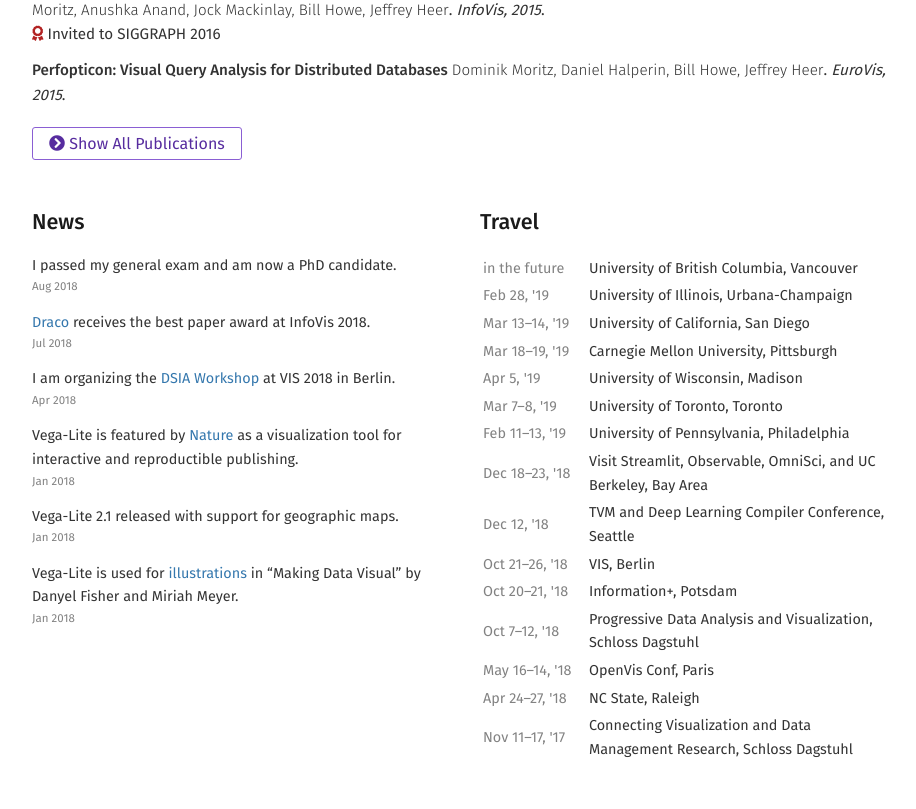
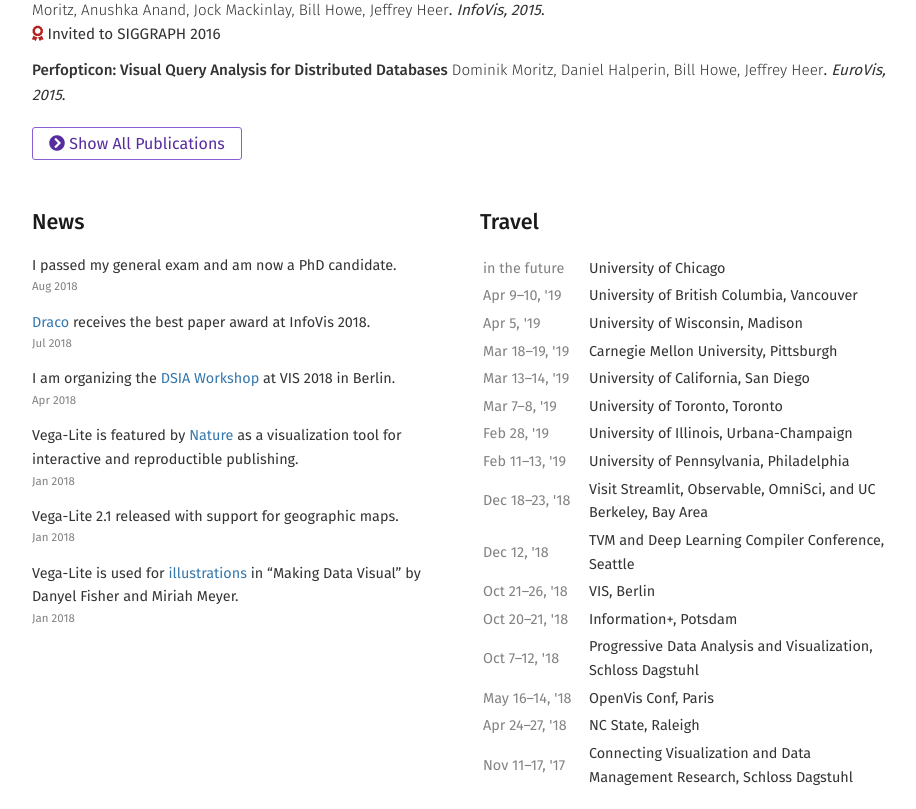
Before and after one commit to domoritz/domoritz.github.io, a Jekyll site: the page built from index.md, in a window 1280 px wide and 900 px high, scrolled down 1573 px, cut to the strip 0-809 px from the top of the window. Shown: the whole strip, without its empty margins (176-1092 px from the left). Built offline with Jekyll 4.4.1, drawn with Linux system fonts in a browser that asks for light colours; nearby versions of some CDN libraries.

Commit message:
Sprt travel

```diff
--- a/_data/travel.yml
+++ b/_data/travel.yml
@@ -1,25 +1,28 @@
+- title: University of Chicago
 - title: University of British Columbia
   where: Vancouver
+  start: 2019-04-09
+  end: 2019-04-10
+- title: University of Wisconsin
+  where: Madison
+  start: 2019-04-05
+  end: 2019-04-05
+- title: Carnegie Mellon University
+  where: Pittsburgh
+  start: 2019-03-18
+  end: 2019-03-19
+- title: University of California
+  where: San Diego
+  start: 2019-03-13
+  end: 2019-03-14
+- title: University of Toronto
+  where: Toronto
+  start: 2019-03-07
+  end: 2019-03-08
 - title: University of Illinois
   where: Urbana-Champaign
   start: 2019-02-28
   end: 2019-02-28
-- title: University of California
-  where: San Diego
-  start: 2019-03-13
-  end: 2019-03-14
-- title: Carnegie Mellon University
-  where: Pittsburgh
-  start: 2019-03-18
-  end: 2019-03-19
-- title: University of Wisconsin
-  where: Madison
-  start: 2019-04-05
-  end: 2019-04-05
-- title: University of Toronto
-  where: Toronto
-  start: 2019-03-07
-  end: 2019-03-08
 - title: University of Pennsylvania
   where: Philadelphia
   start: 2019-02-11
--- a/index.md
+++ b/index.md
@@ -81,7 +81,12 @@ During my first year at UW, I received support from the [Fulbright program](http
 
 <table>
 <tbody>
-{% for travel in site.data.travel %}
+{% assign future_travel = site.data.travel | where_exp:'item','item.start == null' %}
+{% for travel in future_travel %}
+  {% include travel.html travel=travel %}
+{% endfor %}
+{% assign sorted_travel = site.data.travel | where_exp:'item','item.start' | sort: 'start' | reverse %}
+{% for travel in sorted_travel %}
   {% include travel.html travel=travel %}
 {% endfor %}
 </tbody>
```
